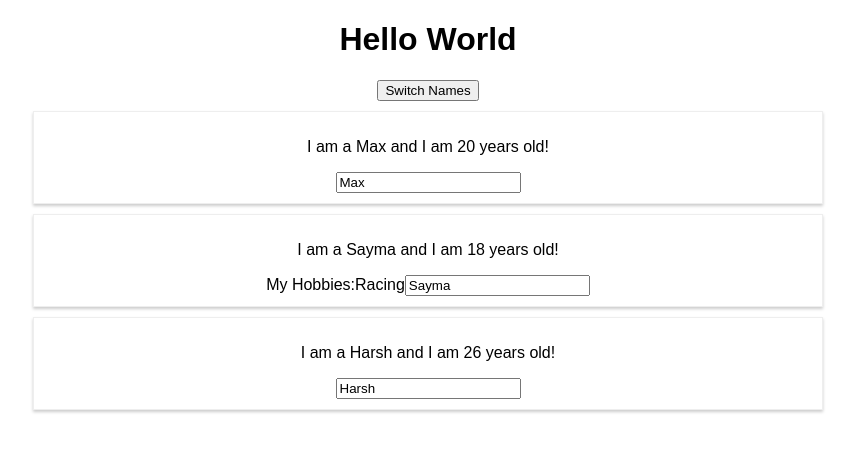
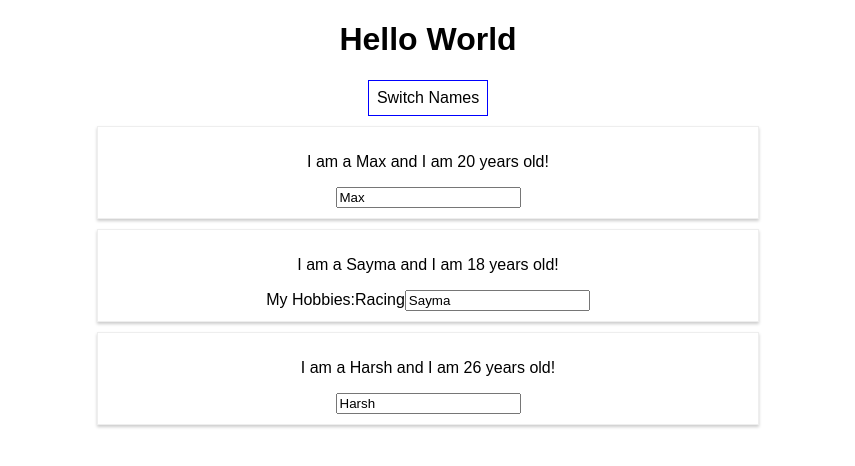
Before and after one commit to saymarizvi27/react-learn-basics, a React (Create React App) app: page / in a window 1280 px wide. Shown: the top 466 px of the page, without its empty margins (212-1067 px from the left). Built offline with nearby package versions, Linux system fonts and the light colour scheme.

Commit message:
inline styles in react js

```diff
--- a/src/App.js
+++ b/src/App.js
@@ -53,12 +53,20 @@
 }
 
   render() {
+    //Inline Styles
+    const style ={
+      backgroundColor: 'white',
+      font:'inherit',
+      border: '1px solid blue',
+      padding:'8px',
+      cursor: 'pointer'
+    }
     return (
       <div className="App">
         <h1>Hello World</h1>
         {/*Second method is inefficient should avoid usind it*/}
         {/* <button onClick={this.switchNameHandler.bind(this,'harry')}>Switch Names</button> */}
-        <button onClick={(()=>this.switchNameHandler('harry!!!!'))}>Switch Names</button>
+        <button style={style} onClick={(()=>this.switchNameHandler('harry!!!!'))}>Switch Names</button>
         <Person name={this.state.persons[0].name} age={this.state.persons[0].age}/>
         <Person name={this.state.persons[1].name} age={this.state.persons[1].age}
          switchNameHandler={this.switchNameHandler.bind(this,'Megan')}
--- a/src/Person/Person.css
+++ b/src/Person/Person.css
@@ -1,5 +1,5 @@
 .Person{
-    width:60%;
+    width:50%;
     margin:auto;
     margin-bottom: 10px;
     margin-top: 10px;
```
